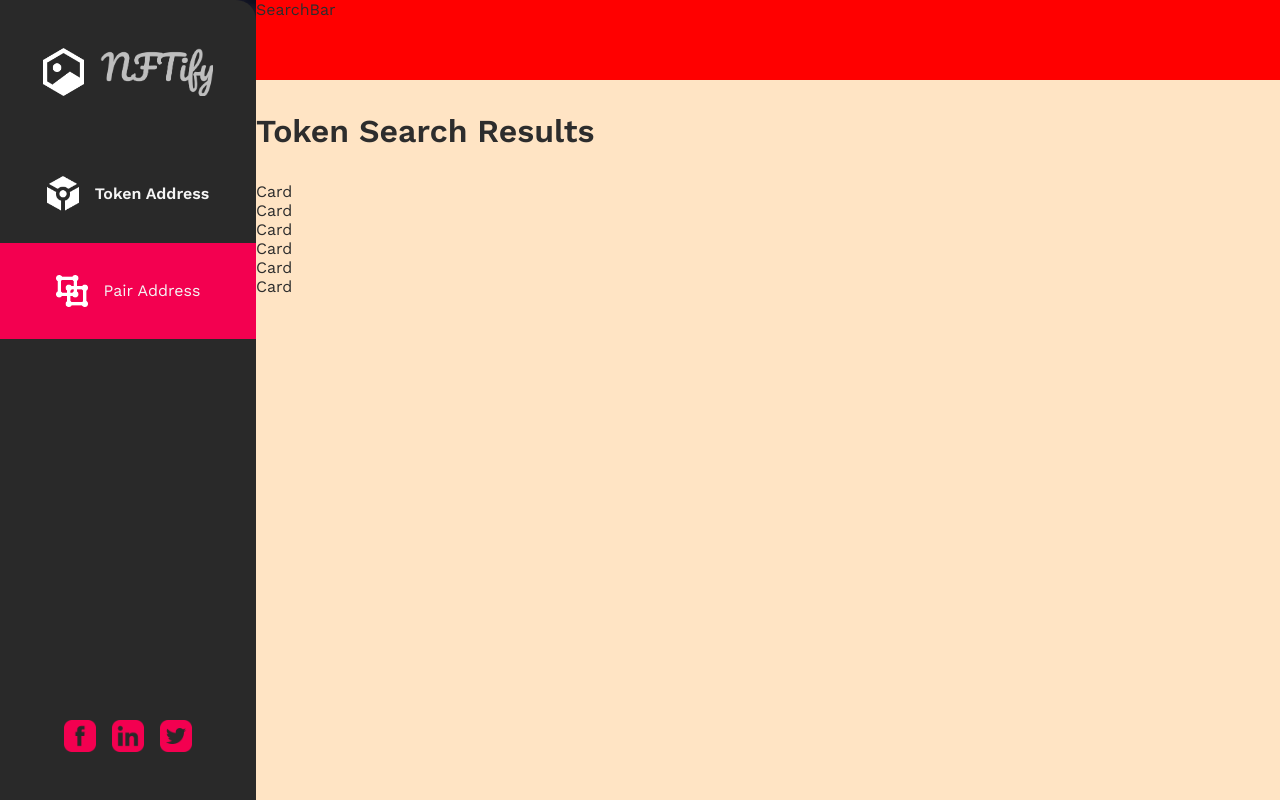
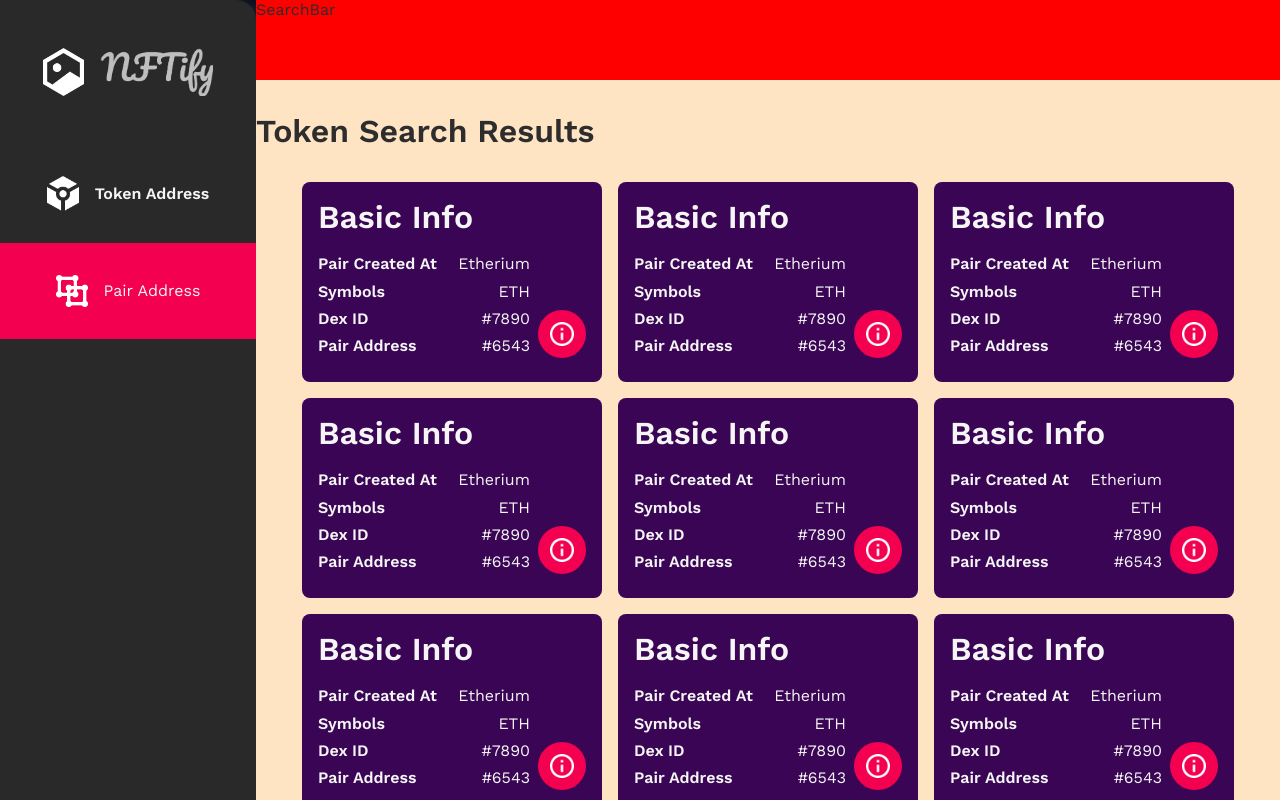
Before and after one commit to aswnss-m/matrix-lab-assignment, a React (Create React App) app: page / in a window 1280 px wide. Shown: the top 800 px of the page. Built offline with nearby package versions, Linux system fonts and the light colour scheme.

Commit message:
card styling done

```diff
--- a/src/Components/Card.css
+++ b/src/Components/Card.css
@@ -0,0 +1,46 @@
+.card{
+    width: 300px;
+    height: 200px;
+    background-color: var(--dark-violet);
+    padding: 1em;
+    color: var(--off-white);
+    display: grid;
+    grid-template-rows: 1fr 1fr 1fr;
+    grid-template-columns: 1fr auto;
+    border-radius: .5em;
+}
+.infoPair{
+    display: flex;
+    justify-content: space-between;
+    margin-right:.5em;
+}
+.card h1,h4,p{
+    margin: 0;
+    padding: 0;
+}
+.card h1{
+    grid-column: 1/3;
+}
+.cardInfo{
+    grid-row: 2/4;
+    grid-column: 1/2;
+    display: flex;
+    flex-direction: column;
+    gap: .5em;
+}
+.cardIcon{
+    grid-row: 3/4;
+    grid-column: 2/3;
+    background-color: var(--hot-pink);
+    border-radius: 100%;
+    width: 3em;
+    height: 3em;
+    display: flex;
+    justify-content: center;
+    align-items: center;
+
+}
+.cardIcon img{
+    width: 1.5em;
+    height: 1.5em;
+}
--- a/src/Components/Card.jsx
+++ b/src/Components/Card.jsx
@@ -1,8 +1,32 @@
 import React from 'react'
-
+import "./Card.css";
+import info from "../Assets/icons/Vector-6.png";
 function Card() {
   return (
-    <div>Card</div>
+    <div className='card'>
+        <h1>Basic Info</h1>
+        <div className='cardInfo'>
+            <div className="infoPair">
+                <h4>Pair Created At</h4>
+                <p>Etherium</p>
+            </div>
+            <div className="infoPair">
+                <h4>Symbols</h4>
+                <p>ETH</p>
+            </div>
+            <div className="infoPair">
+                <h4>Dex ID</h4>
+                <p>#7890</p>
+            </div>
+            <div className="infoPair">
+                <h4>Pair Address</h4>
+                <p>#6543</p>
+            </div>
+        </div>
+        <div className="cardIcon">
+            <img src={info} alt="" />
+        </div>
+    </div>
   )
 }
 
--- a/src/Pages/Results.css
+++ b/src/Pages/Results.css
@@ -8,3 +8,10 @@
 .resultsTitle{
     grid-row: 1/2;
 }
+.resultsCards{
+    display: flex;
+    flex-wrap: wrap;
+    overflow-y: scroll;
+    gap: 1em;
+    justify-content: center;
+}
--- a/src/Pages/Results.jsx
+++ b/src/Pages/Results.jsx
@@ -13,6 +13,12 @@ function Results() {
             <Card />
             <Card />
             <Card />
+            <Card />
+            <Card />
+            <Card />
+            <Card />
+            <Card />
+
         </div>
     </div>
   )
```
